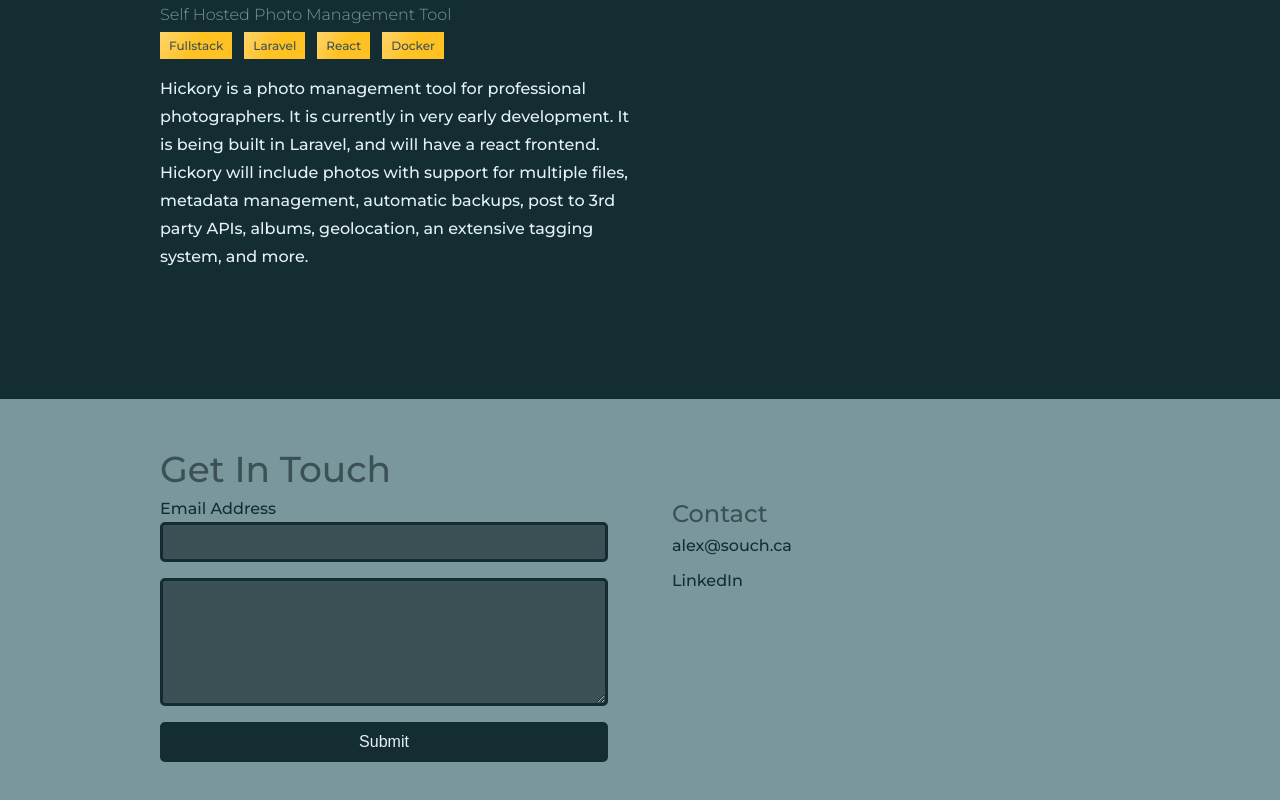
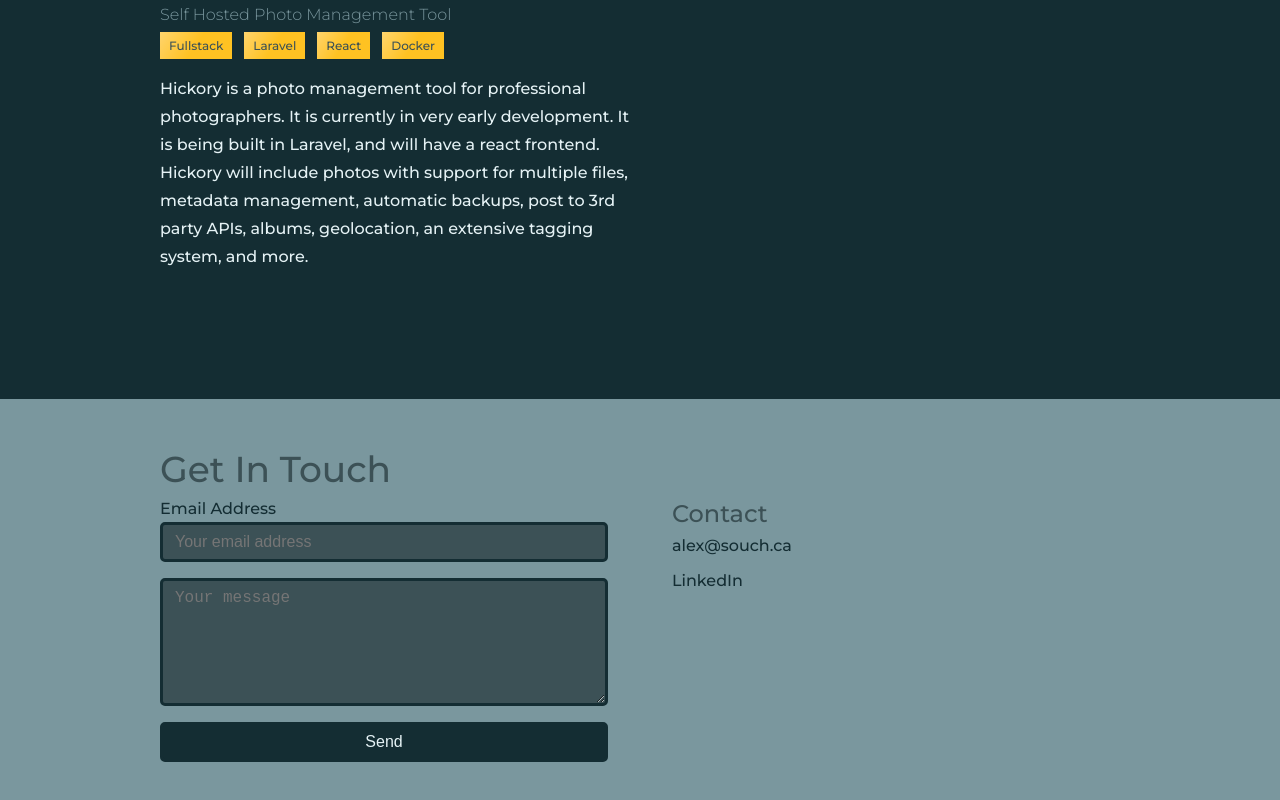
Before and after one commit to aSouchereau/dev.souch.ca, a Next.js app: page / in a window 1280 px wide. Shown: the part 2725-3525 px from the top of the page. Built offline with nearby package versions, Linux system fonts and the light colour scheme; a web font is replaced by a local one.

Commit message:
Added placeholders

```diff
--- a/components/ContactFormComponent.tsx
+++ b/components/ContactFormComponent.tsx
@@ -19,6 +19,7 @@ export default function ContactForm() {
                 id="email"
                 type="email"
                 name="email"
+                placeholder="Your email address"
             />
             <ValidationError
                 prefix="Email"
@@ -28,13 +29,14 @@ export default function ContactForm() {
             <textarea
                 id="message"
                 name="message"
+                placeholder="Your message"
             />
             <ValidationError
                 prefix="Message"
                 field="message"
                 errors={state.errors}
             />
-            <input className='input-button' type="submit" disabled={state.submitting} value='Submit'>
+            <input className='input-button' type="submit" disabled={state.submitting} value='Send'>
             </input>
         </form>
     );
```
